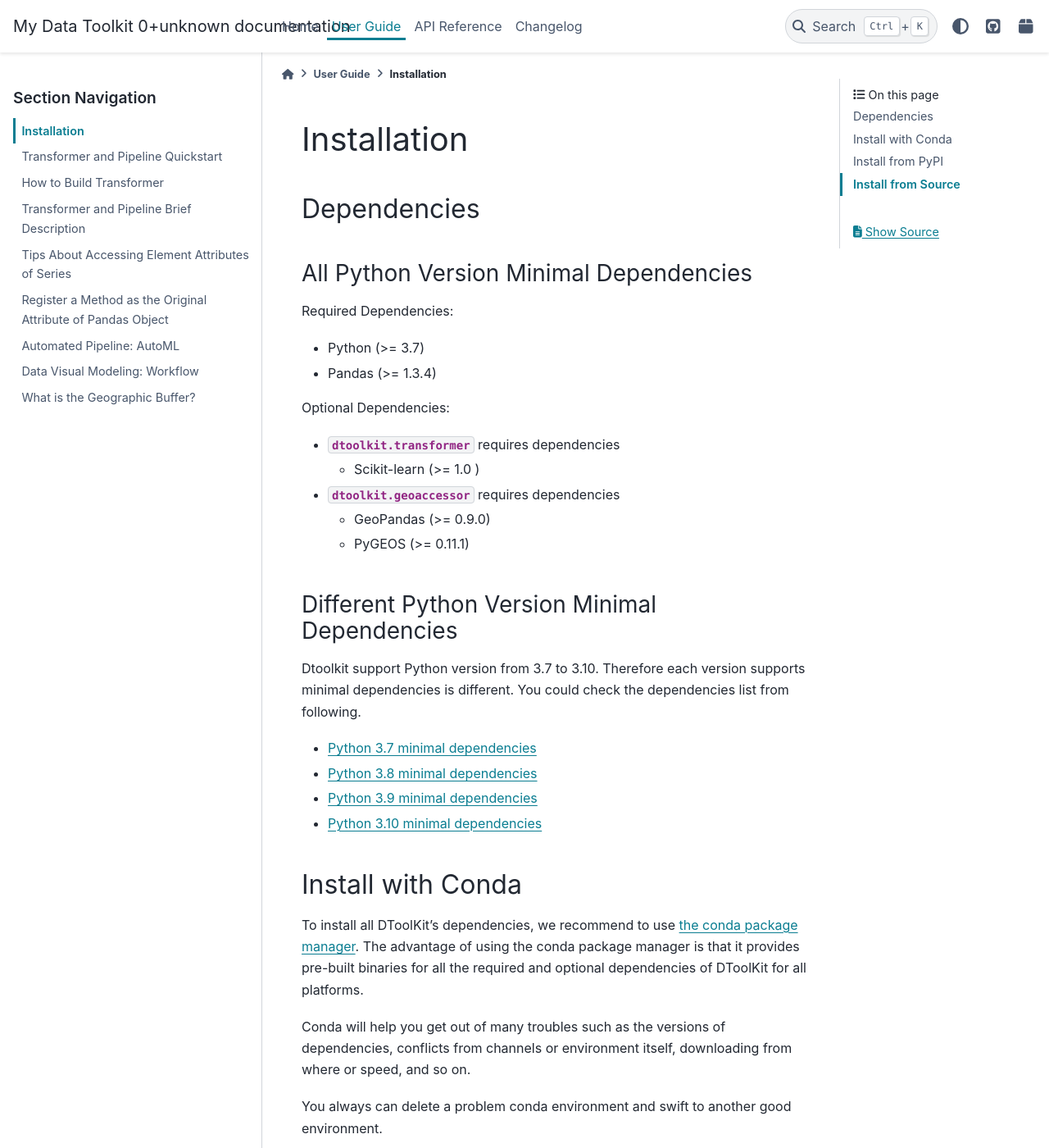
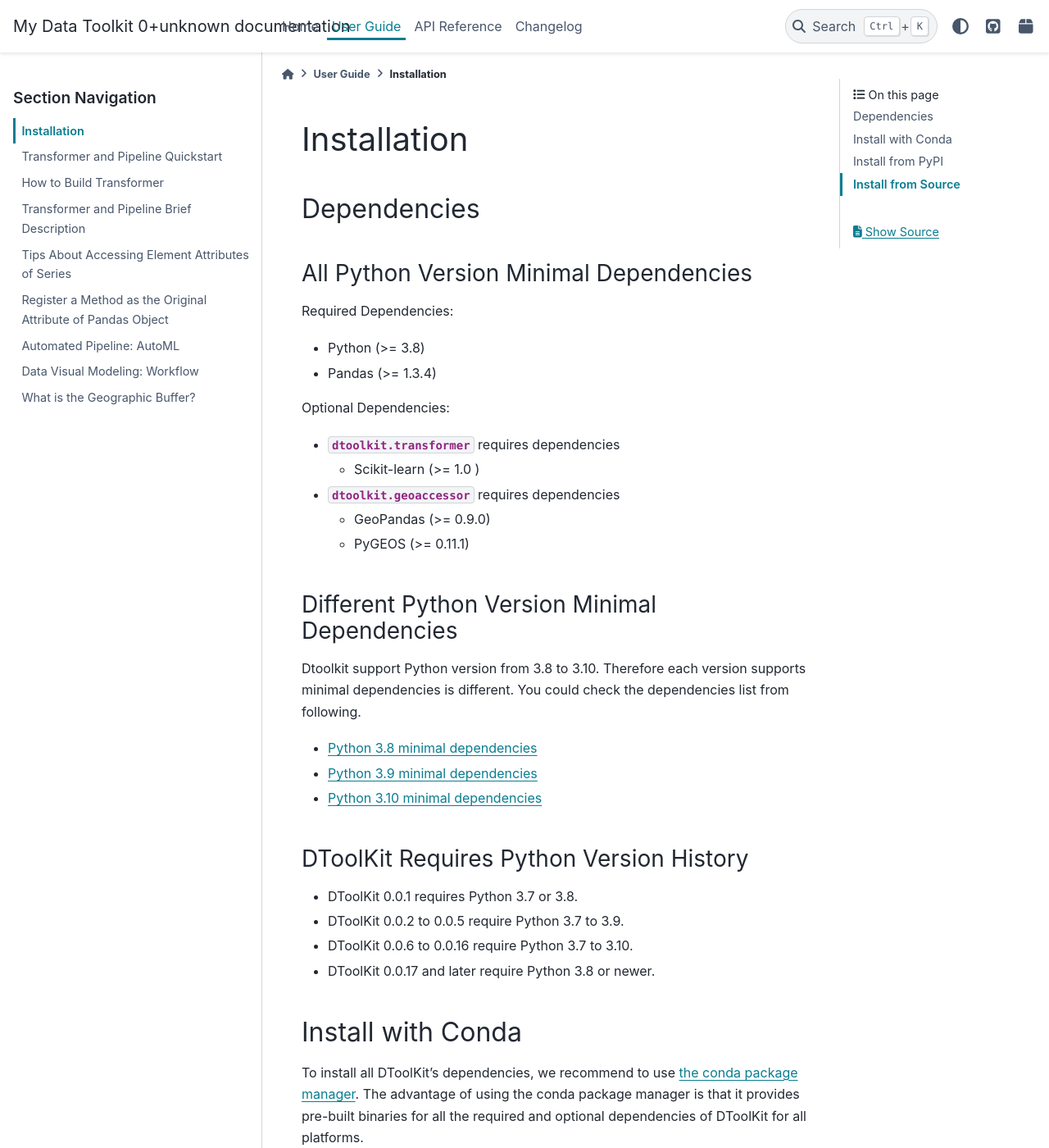
Before and after one commit to Zeroto521/my-data-toolkit, a Sphinx documentation site: the page built from doc/source/guide/installation.md, in a window 1280 px wide and 1400 px high. Shown: the whole window at 82% size. Built offline with Sphinx 7.4.7 and the PyData theme 0.15.4, drawn with Linux system fonts in a browser that asks for light colours.

Commit message:
DEP: bump minimal Python version to 3.8+
To support `typing.Literal`

```diff
--- a/doc/environment.yml
+++ b/doc/environment.yml
@@ -2,7 +2,7 @@ name: dtoolkit_doc
 channels:
   - conda-forge
 dependencies:
-  - python>=3.7
+  - python>=3.8
   # package dependencies
   - pandas
   - scikit-learn
--- a/doc/source/guide/installation.md
+++ b/doc/source/guide/installation.md
@@ -6,7 +6,7 @@
 
 Required Dependencies:
 
-- Python (>= 3.7)
+- Python (>= 3.8)
 - Pandas (>= 1.3.4)
 
 Optional Dependencies:
@@ -22,14 +22,20 @@ Optional Dependencies:
 
 ### Different Python Version Minimal Dependencies
 
-Dtoolkit support Python version from 3.7 to 3.10.
+Dtoolkit support Python version from 3.8 to 3.10.
 Therefore each version supports minimal dependencies is different.
 You could check the dependencies list from following.
 
-- [Python 3.7 minimal dependencies](https://github.com/Zeroto521/my-data-toolkit/blob/master/ci/env/37-minimal.yaml)
 - [Python 3.8 minimal dependencies](https://github.com/Zeroto521/my-data-toolkit/blob/master/ci/env/38-minimal.yaml)
 - [Python 3.9 minimal dependencies](https://github.com/Zeroto521/my-data-toolkit/blob/master/ci/env/39-minimal.yaml)
 - [Python 3.10 minimal dependencies](https://github.com/Zeroto521/my-data-toolkit/blob/master/ci/env/310-minimal.yaml)
+
+### DToolKit Requires Python Version History
+
+- DToolKit 0.0.1 requires Python 3.7 or 3.8.
+- DToolKit 0.0.2 to 0.0.5 require Python 3.7 to 3.9.
+- DToolKit 0.0.6 to 0.0.16 require Python 3.7 to 3.10.
+- DToolKit 0.0.17 and later require Python 3.8 or newer.
 
 ## Install with Conda
 
--- a/setup.cfg
+++ b/setup.cfg
@@ -22,7 +22,6 @@ classifiers =
     Programming Language :: Python
     Programming Language :: Python :: 3
     Programming Language :: Python :: 3 :: Only
-    Programming Language :: Python :: 3.7
     Programming Language :: Python :: 3.8
     Programming Language :: Python :: 3.9
     Programming Language :: Python :: 3.10
@@ -42,14 +41,14 @@ install_requires =
     pandas >= 1.1.0; python_version <= "3.8"
     pandas >= 1.1.3; python_version == "3.9"
     pandas >= 1.3.4; python_version >= "3.10"
-python_requires = >=3.7
+python_requires = >=3.8
 
 
 [options.extras_require]
 opt =
     scikit-learn >= 0.24.0; python_version <= "3.9"
     scikit-learn >= 1.0; python_version >= "3.10"
-    geopandas >= 0.9.0; python_version >= "3.7"
+    geopandas >= 0.9.0; python_version >= "3.8"
     pygeos >= 0.8; python_version <= "3.9"
     pygeos >= 0.11.1; python_version >= "3.10"
 test =
```
Also changed, not shown: 3 other files.
